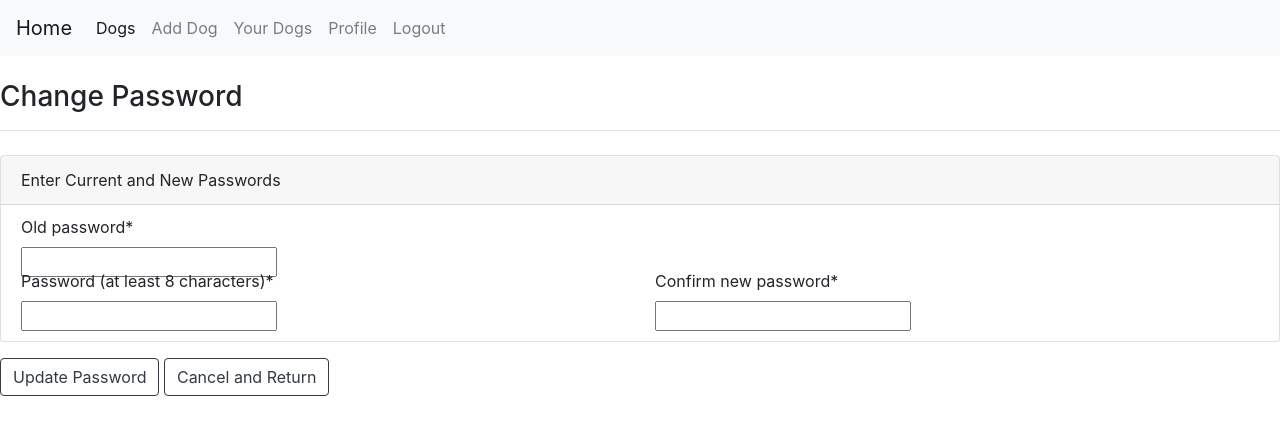
After one commit to ousamasama/Part-Time-Pets, a Django app: page /change_password/ in a window 1280 px wide. The commit adds this page. Shown: the top 435 px of the page. Run offline with Django 3.2, Linux system fonts and the light colour scheme; the visitor is signed in with stand-in values (Sample User, id 1); some libraries are stand-ins or nearby versions.

Commit message:
thx brendan! added ability to change password/confirmation

```diff
--- a/mysite/app/forms.py
+++ b/mysite/app/forms.py
@@ -2,6 +2,8 @@ from django.contrib.auth.models import User
 from django import forms
 from app.models import *
 from django.contrib.admin import widgets
+from crispy_forms.helper import FormHelper
+from crispy_forms.layout import Layout, Row, Column
 
 class UserForm(forms.ModelForm):
     password = forms.CharField(widget=forms.PasswordInput())
@@ -39,3 +41,35 @@ class UserEditForm(forms.ModelForm):
       'last_name': 'Last Name',
       'email': 'Email'
     }
+
+class ChangePassword(forms.ModelForm):
+  old_password = forms.CharField(widget=forms.PasswordInput(), label='Old password')
+  password = forms.CharField(widget=forms.PasswordInput(), label='Password (at least 8 characters)')
+  confirm_password=forms.CharField(widget=forms.PasswordInput(),  label='Confirm new password')
+
+  def clean(self):
+      cleaned_data = super(ChangePassword, self).clean()
+      password = cleaned_data.get('password')
+      confirm_password = cleaned_data.get('confirm_password')
+
+      if password != confirm_password:
+          raise forms.ValidationError('')
+
+  def __init__(self, *args, **kwargs):
+        super().__init__(*args, **kwargs)
+        self.helper = FormHelper()
+        self.helper.form_tag = False
+        self.helper.layout = Layout(
+            Row(
+                Column('old_password', css_class='form-group col-md-6 mb-0'),
+                css_class='form-row mb-n2'
+            ),
+            Row(
+                Column('password', css_class='form-group col-md-6 mb-0'),
+                Column('confirm_password', css_class='form-group col-md-6 mb-0')
+            ),
+        )
+
+  class Meta:
+      model = User
+      fields = ('password',)
--- /dev/null
+++ b/mysite/app/templates/users/change_password.html
@@ -0,0 +1,37 @@
+{% extends 'base.html' %}
+{% load crispy_forms_tags %}
+
+  {% block style %}
+    <style>
+      /* hide ugly validation error block that appears when passwords don't match */
+      .alert-block {
+        display: none;
+      }
+    </style>
+  {% endblock style %}
+
+{% block content %}
+    <div class='pb-2 mt-4 mb-4 border-bottom'>
+        <h3>Change Password</h3>
+    </div>
+
+    <div class='messages'>
+      {% for message in messages %}
+        <div class='{{ message.tags }} alert alert-danger' role='alert'>{{ message }}</div>
+      {% endfor %}
+    </div>
+
+    <form id='password_form' method='post' action="{% url 'app:change_password' %}" enctype='multipart/form-data'>
+      {% csrf_token %}
+      <div class='card mb-3'>
+        <div class='card-header'>
+          Enter Current and New Passwords
+        </div>
+        <div class='card-body' style='padding-top: 10px; padding-bottom: 10px;'>
+          {% crispy new_password_form %}
+        </div>
+      </div>
+      <input class='btn btn-outline-dark' type='submit' name='submit' value='Update Password' />
+      <a class='btn btn-outline-dark' href="{% url 'app:profile' user.id %}">Cancel and Return</a>
+    </form>
+{% endblock content %}
--- a/mysite/app/urls.py
+++ b/mysite/app/urls.py
@@ -17,5 +17,6 @@ urlpatterns = [
     path('edit_dog/<int:dog_id>', views.edit_dog, name='edit_dog'),
     path('profile/<int:user_id>', views.profile, name='profile'),
     path('edit_user/<int:user_id>', views.edit_user, name='edit_user'),
+    path('change_password/', views.change_password, name='change_password'),
 
 ]
--- a/mysite/app/views.py
+++ b/mysite/app/views.py
@@ -9,6 +9,9 @@ from django.urls import reverse
 from app.models import Dog, User, DogRental
 from datetime import datetime
 from django.db import connection
+from django.contrib.auth.password_validation import validate_password
+from django.core.exceptions import ValidationError
+from django.contrib import messages
 # Create your views here.
 
 def index(request):
@@ -196,3 +199,56 @@ def edit_user(request, user_id):
         template_name = 'users/edit_user.html'
         context = {'edit_user': edit_user, 'user': user}
         return render(request, template_name, context)
+
+#thanks brendan
+@login_required
+def change_password(request):
+
+    if request.method == 'GET':
+        user = request.user
+        new_password_form = ChangePassword()
+        context = {'new_password_form': new_password_form}
+        return render(request, 'users/change_password.html', context)
+
+    if request.method == 'POST':
+        user = User.objects.get(pk=request.user.id)
+        old_password = request.POST['old_password']
+        new_password_form = ChangePassword(data=request.POST, instance=user)
+        print("old password", request.POST['old_password'])
+        print("password", request.POST['password'])
+        print("confirm pw", request.POST['confirm_password'])
+        print("request post", request.POST)
+
+        # validate password using installed validators in settings.py
+        try:
+            validate_password(request.POST['password']) == None
+        except ValidationError:
+            # return to form with form instance and message
+            context = {'new_password_form': new_password_form}
+            messages.error(request, "Password change failed. Please try again.")
+            return render(request, 'users/change_password.html', context)
+
+        # verify requesting user's username and old_password match
+        authenticated_user = authenticate(username=user.username, password=old_password)
+        print("authenticated user", authenticated_user)
+
+        # check data types in submission.
+        if new_password_form.is_valid():
+            # Note that user instance is used here for updating (not posting)
+            # Hash the password and update the user object
+            user.set_password(request.POST['password'])
+            user.save()
+
+            # re-authenticate with new password
+            authenticated_user = authenticate(username=user.username, password=request.POST['password'])
+            login(request=request, user=authenticated_user)
+
+            # return to user profile with success message after logging user in with new credentials
+            messages.success(request, "Password changed successfully!")
+            return HttpResponseRedirect(request.POST.get('next', f'/profile/{user.id}'))
+
+        else:
+            # return to form with form instance and message
+            context = {'new_password_form': new_password_form}
+            messages.error(request, "Password change failed. Please try again.")
+            return render(request, 'users/change_password.html', context)
--- a/mysite/mysite/settings.py
+++ b/mysite/mysite/settings.py
@@ -34,6 +34,7 @@ MEDIA_ROOT = os.path.join(BASE_DIR, 'images')
 
 INSTALLED_APPS = [
     'app',
+    'crispy_forms',
     'bootstrap4',
     'django.contrib.admin',
     'django.contrib.auth',
--- a/requirements.txt
+++ b/requirements.txt
@@ -2,3 +2,4 @@ Django==2.1.7
 django-bootstrap4==0.0.8
 Pillow==5.4.1
 pytz==2018.9
+django-crispy-forms==1.7.2
```
Also changed, not shown: mysite/app/templates/users/profile.html (+13 -6 lines).
